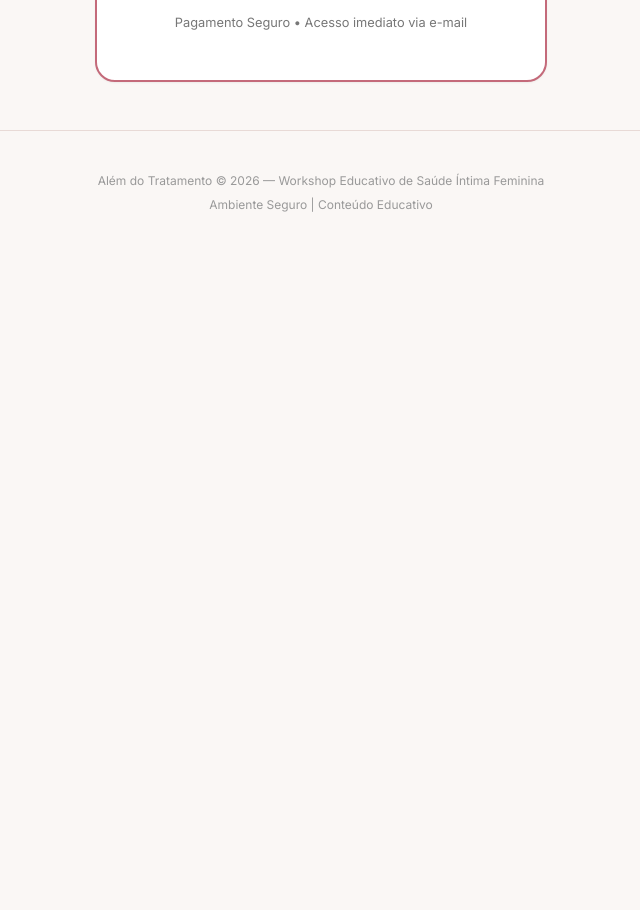
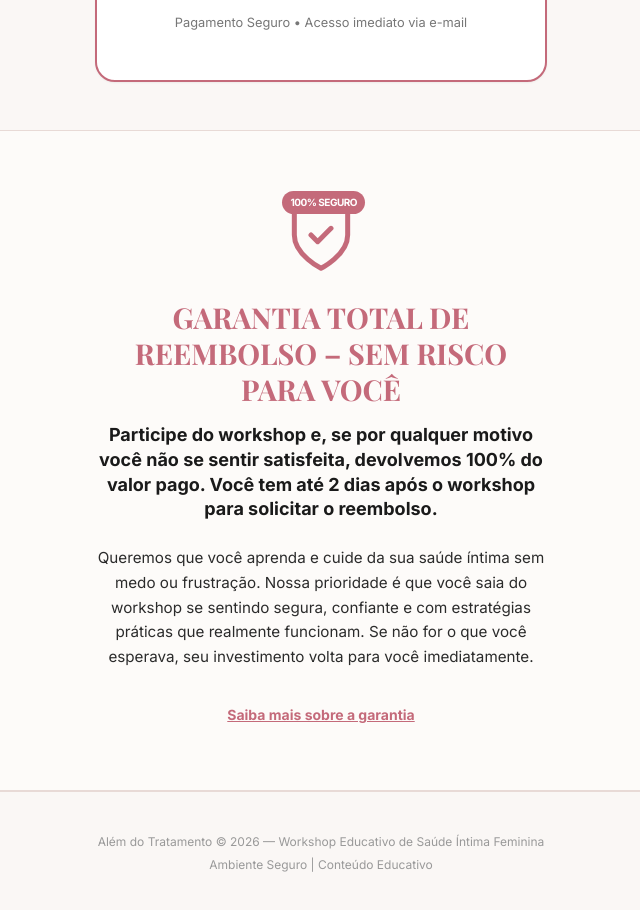
Before and after one commit to contatochip25-ui/Workshop-Candistop, a React (Vite) app: page / in a window 1280 px wide. Shown: the part 2982-3892 px from the top of the page, without its empty margins (319-959 px from the left). Before the commit the page ends 3236 px from the top, so only its background shows below. Built offline with nearby package versions, Linux system fonts and the light colour scheme.

Commit message:
att geral

```diff
--- a/App.tsx
+++ b/App.tsx
@@ -4,6 +4,7 @@ import Hero from './components/Hero';
 import EmotionalBlock from './components/EmotionalBlock';
 import LearningSection from './components/LearningSection';
 import Assistant from './components/Assistant';
+import GuaranteeSection from './components/GuaranteeSection';
 import OfferBox from './components/OfferBox';
 import Footer from './components/Footer';
 
@@ -15,6 +16,7 @@ const App: React.FC = () => {
       <LearningSection />
       <Assistant />
       <OfferBox />
+      <GuaranteeSection />
       <Footer />
     </main>
   );
--- /dev/null
+++ b/components/GuaranteeSection.tsx
@@ -0,0 +1,83 @@
+
+import React, { useState } from 'react';
+
+const GuaranteeSection: React.FC = () => {
+  const [isModalOpen, setIsModalOpen] = useState(false);
+
+  const handleRedirect = () => {
+    window.location.href = 'https://pay.kiwify.com.br/rscdSJd';
+  };
+
+  return (
+    <section className="py-16 bg-[#FDFBF9] border-y border-[#E8DAD6] overflow-hidden">
+      <div className="max-w-[500px] mx-auto px-6 text-center animate-fade-in">
+        <div className="mb-6 flex justify-center">
+          <div className="relative">
+            <svg className="w-20 h-20 text-[#C46A7A]" viewBox="0 0 24 24" fill="none" stroke="currentColor" strokeWidth="1.5" strokeLinecap="round" strokeLinejoin="round">
+              <path d="M12 22s8-4 8-10V5l-8-3-8 3v7c0 6 8 10 8 10z" />
+              <path d="m9 12 2 2 4-4" />
+            </svg>
+            <div className="absolute -top-1 -right-1 bg-[#C46A7A] text-white text-[10px] font-bold px-2 py-1 rounded-full uppercase tracking-tighter">
+              100% Seguro
+            </div>
+          </div>
+        </div>
+
+        <h2 className="text-[1.6rem] md:text-[1.8rem] font-bold text-[#C46A7A] mb-4 serif leading-tight uppercase">
+          GARANTIA TOTAL DE REEMBOLSO – SEM RISCO PARA VOCÊ
+        </h2>
+
+        <p className="text-[#1A1A1A] font-bold text-lg mb-6 leading-snug">
+          Participe do workshop e, se por qualquer motivo você não se sentir satisfeita, devolvemos 100% do valor pago. Você tem até 2 dias após o workshop para solicitar o reembolso.
+        </p>
+
+        <p className="text-[#2B2B2B] text-[0.95rem] leading-relaxed mb-8">
+          Queremos que você aprenda e cuide da sua saúde íntima sem medo ou frustração. Nossa prioridade é que você saia do workshop se sentindo segura, confiante e com estratégias práticas que realmente funcionam. Se não for o que você esperava, seu investimento volta para você imediatamente.
+        </p>
+
+        <button
+          onClick={() => setIsModalOpen(true)}
+          className="text-[#C46A7A] font-bold text-sm underline hover:text-[#A85765] transition-colors"
+        >
+          Saiba mais sobre a garantia
+        </button>
+
+        {/* Modal da Política de Reembolso */}
+        {isModalOpen && (
+          <div className="fixed inset-0 z-50 flex items-center justify-center p-4 bg-black/40 backdrop-blur-sm animate-fade-in">
+            <div className="bg-white rounded-2xl w-full max-w-md p-8 shadow-2xl relative border border-[#E8DAD6]">
+              <button
+                onClick={() => setIsModalOpen(false)}
+                className="absolute top-4 right-4 text-gray-400 hover:text-gray-600"
+              >
+                <svg className="w-6 h-6" fill="none" viewBox="0 0 24 24" stroke="currentColor">
+                  <path strokeLinecap="round" strokeLinejoin="round" strokeWidth={2} d="M6 18L18 6M6 6l12 12" />
+                </svg>
+              </button>
+
+              <h3 className="text-xl font-bold text-[#1A1A1A] mb-4 serif">Política de Garantia</h3>
+              <div className="text-left space-y-4 text-[#2B2B2B] text-sm leading-relaxed">
+                <p>Nossa garantia de satisfação é incondicional. Entendemos a importância do conteúdo e queremos que você se sinta totalmente à vontade.</p>
+                <ul className="list-disc pl-5 space-y-2">
+                  <li><strong>Prazo:</strong> Você pode solicitar o estorno até 48 horas (2 dias) após a realização do workshop ao vivo.</li>
+                  <li><strong>Processo:</strong> Basta enviar um e-mail para nosso suporte ou entrar em contato via Kiwify.</li>
+                  <li><strong>Sem Perguntas:</strong> O reembolso é processado integralmente, sem taxas administrativas ou justificativas obrigatórias.</li>
+                </ul>
+                <p className="font-bold text-[#C46A7A]">Sua confiança é nosso maior ativo.</p>
+              </div>
+
+              <button
+                onClick={handleRedirect}
+                className="mt-8 w-full py-3 bg-[#C46A7A] text-white font-bold rounded-lg hover:bg-[#A85765] transition-all"
+              >
+                Entendido
+              </button>
+            </div>
+          </div>
+        )}
+      </div>
+    </section>
+  );
+};
+
+export default GuaranteeSection;
--- a/index.html
+++ b/index.html
@@ -37,8 +37,15 @@
             from { width: 0%; }
             to { width: 94%; }
         }
+        @keyframes fadeIn {
+            from { opacity: 0; transform: translateY(10px); }
+            to { opacity: 1; transform: translateY(0); }
+        }
         .animate-grow {
             animation: grow 3s ease-in-out forwards;
+        }
+        .animate-fade-in {
+            animation: fadeIn 0.8s ease-out forwards;
         }
     </style>
 <script type="importmap">
```
